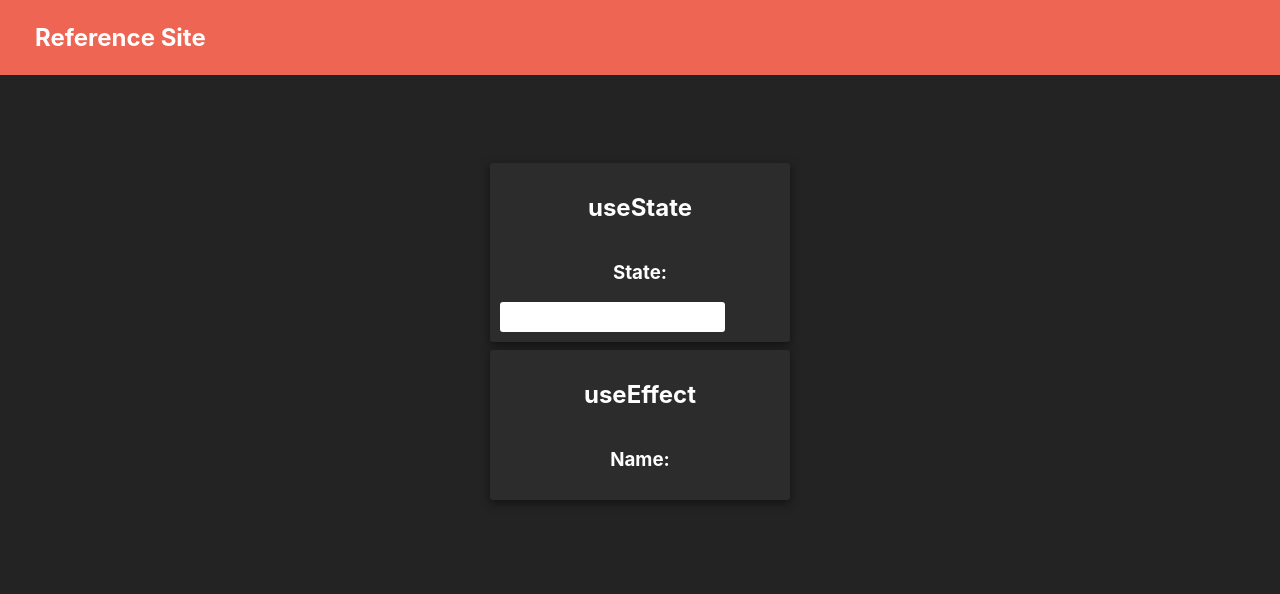
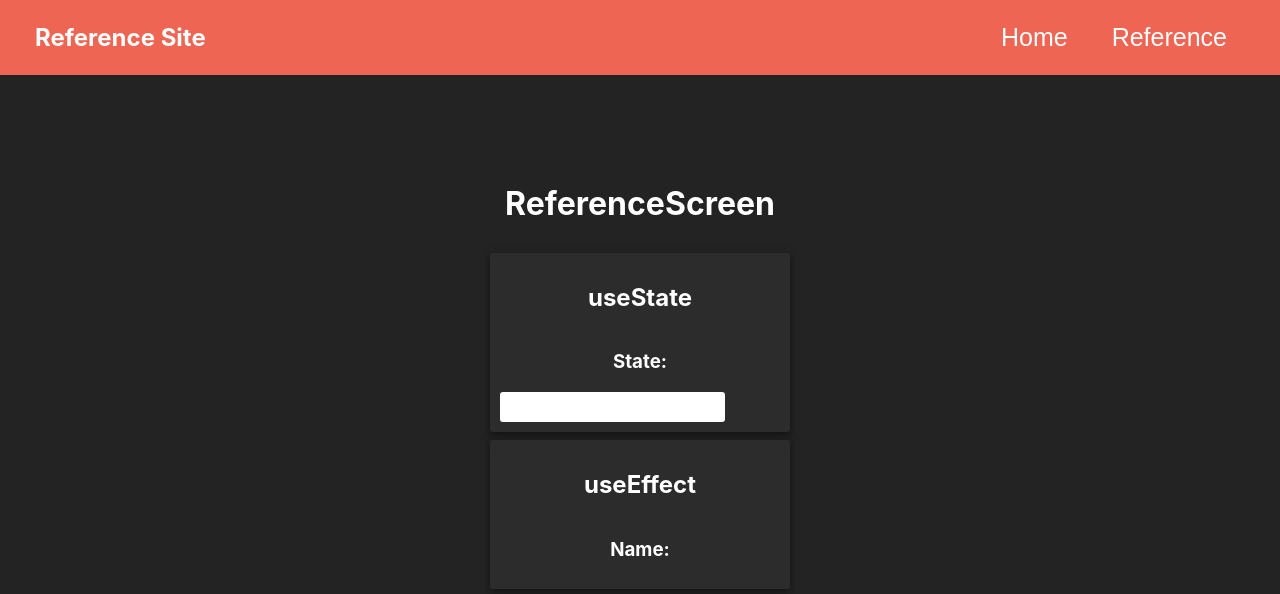
Before and after one commit to kellonparkinson/react-reference-site, a React (Create React App) app: page /reference in a window 1280 px wide. Shown: the top 594 px of the page. Built offline with nearby package versions, Linux system fonts and the light colour scheme; no server answers.

Commit message:
using react router, added screens and routes

```diff
--- a/package.json
+++ b/package.json
@@ -9,6 +9,7 @@
     "axios": "^1.2.0",
     "react": "^18.2.0",
     "react-dom": "^18.2.0",
+    "react-router-dom": "^6.4.4",
     "react-scripts": "5.0.1",
     "web-vitals": "^2.1.4"
   },
--- a/src/App.js
+++ b/src/App.js
@@ -1,17 +1,22 @@
-import './App.css';
+import './App.css'
+import { Routes, Route } from 'react-router-dom'
 
-import Header from './components/Header';
-import StateComponent from './components/StateComponent';
-import EffectComponent from './components/EffectComponent';
+import Header from './components/Header'
+import HomeScreen from './screens/HomeScreen'
+import DetailScreen from './screens/DetailScreen'
+import ReferenceScreen from './screens/ReferenceScreen'
 
 function App() {
   return (
     <div className="App col-container">
       <Header />
-      <StateComponent />
-      <EffectComponent />
+      <Routes>
+        <Route path="/" element={ <HomeScreen /> } />
+        <Route path="/reference" element={ <ReferenceScreen /> } />
+        <Route path="/details/:id" element={ <DetailScreen /> } />
+      </Routes>
     </div>
-  );
+  )
 }
 
-export default App;
+export default App
--- a/src/components/Header.jsx
+++ b/src/components/Header.jsx
@@ -1,9 +1,18 @@
 import React from 'react'
+import { Link } from 'react-router-dom'
 
 const Header = () => {
   return (
     <header>
         <h2>Reference Site</h2>
+        <nav>
+          <Link to='/'>
+            <button className="nav-btn">Home</button>
+          </Link>
+          <Link to='/reference'>
+            <button className="nav-btn">Reference</button>
+          </Link>
+        </nav>
     </header>
   )
 }
--- a/src/index.js
+++ b/src/index.js
@@ -3,11 +3,14 @@ import ReactDOM from 'react-dom/client';
 import './index.css';
 import App from './App';
 import reportWebVitals from './reportWebVitals';
+import { BrowserRouter } from 'react-router-dom'
 
 const root = ReactDOM.createRoot(document.getElementById('root'));
 root.render(
   <React.StrictMode>
-    <App />
+    <BrowserRouter>
+      <App />
+    </BrowserRouter>
   </React.StrictMode>
 );
 
--- /dev/null
+++ b/src/screens/DetailScreen.jsx
@@ -0,0 +1,28 @@
+import React, { useEffect, useState } from 'react'
+import { useParams } from 'react-router-dom'
+import axios from 'axios'
+
+const DetailScreen = () => {
+  const [data, setData] = useState({})
+  const {id} = useParams()
+
+  useEffect(() => {
+    axios
+      .get(`https://pokeapi.co/api/v2/pokemon/${id}`)
+      .then((res) => {
+        setData(res.data)
+      })
+      .catch((err) => console.log(err))
+  },
+  [id])
+
+  return (
+    <div>
+      <h1>Details</h1>
+      <h2>{id}</h2>
+      <h2 className='colored-text'>{data.name}</h2>
+    </div>
+  )
+}
+
+export default DetailScreen
--- /dev/null
+++ b/src/screens/HomeScreen.jsx
@@ -0,0 +1,29 @@
+import React from 'react'
+import { useNavigate } from 'react-router-dom'
+import { useRef } from 'react'
+
+const HomeScreen = () => {
+    const navigate = useNavigate()
+    const userInputRef = useRef()
+
+    const handleClick = () => {
+        let checkInput = +userInputRef.current.value
+
+        if (Number.isFinite(checkInput)) {
+            console.log('number')
+            navigate(`/details/${checkInput}`)
+        } else {
+            console.log('not a number')
+        }
+    }
+
+  return (
+    <div className='col-container'>
+        <h1>Home</h1>
+        <input type="text" ref={userInputRef} />
+        <button onClick={handleClick}>Leave</button>
+    </div>
+  )
+}
+
+export default HomeScreen
--- /dev/null
+++ b/src/screens/ReferenceScreen.jsx
@@ -0,0 +1,15 @@
+import React from 'react'
+import StateComponent from '../components/StateComponent'
+import EffectComponent from '../components/EffectComponent'
+
+const ReferenceScreen = () => {
+  return (
+    <div className='col-container'>
+        <h1>ReferenceScreen</h1>
+        <StateComponent />
+        <EffectComponent />
+    </div>
+  )
+}
+
+export default ReferenceScreen
```
Also changed, not shown: 1 other file (tests, documents, lock files or other folders).
